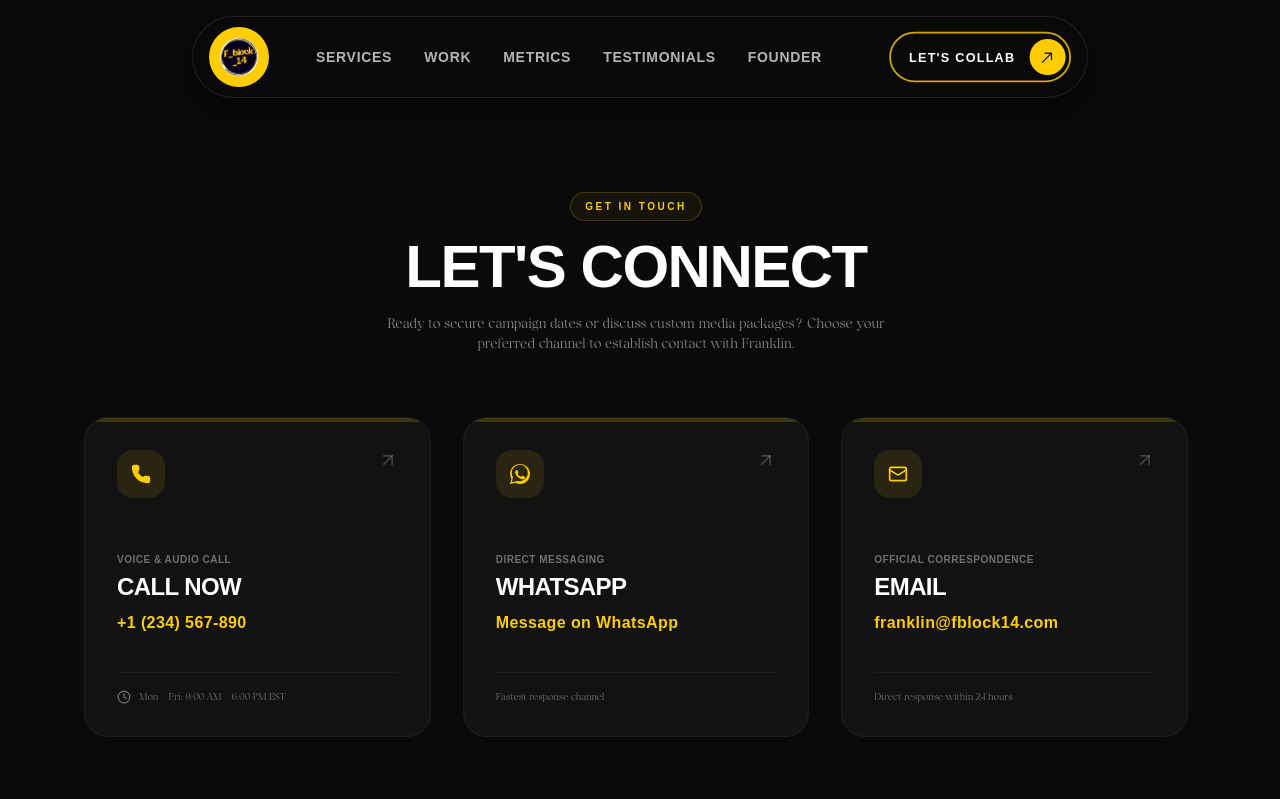
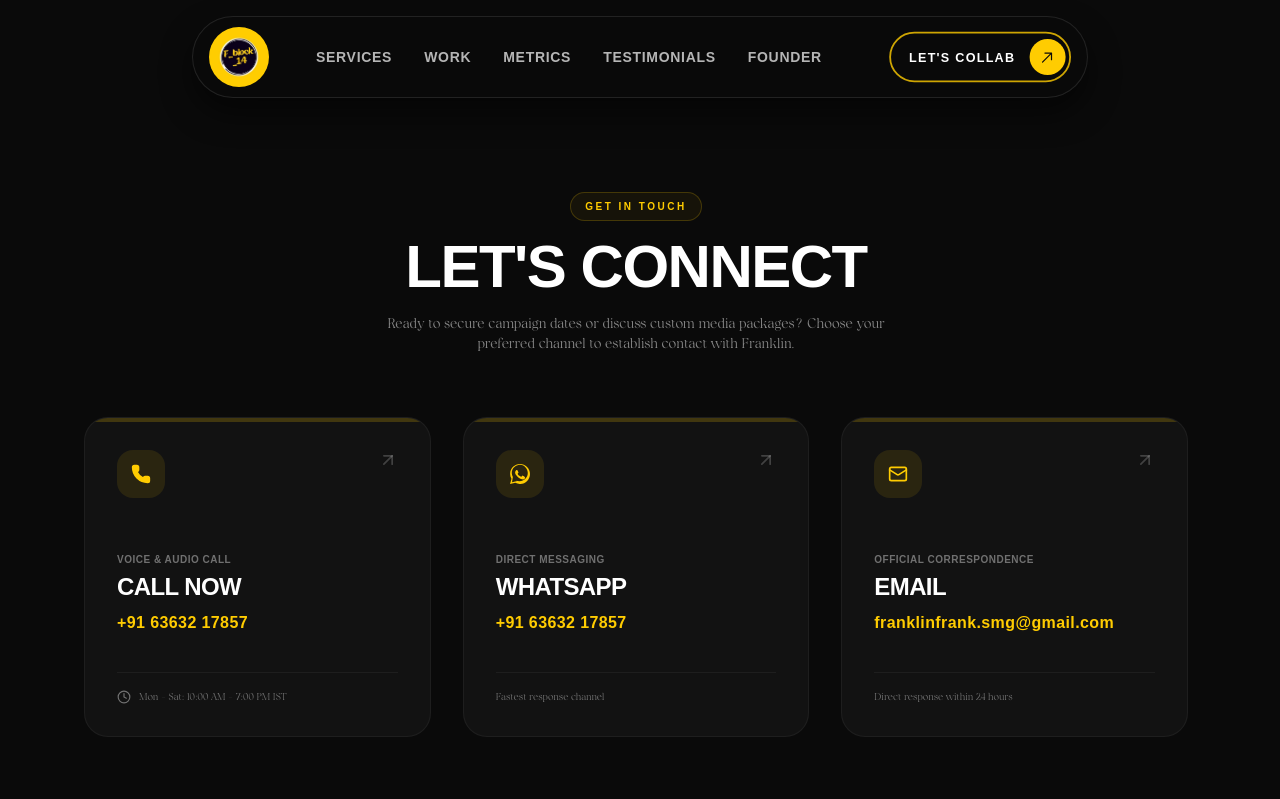
Before and after one commit to nknandakumar/fblock14_website, a Next.js app: page /contact in a window 1280 px wide. Shown: the top 799 px of the page. Built offline with nearby package versions, Linux system fonts and the light colour scheme; a web font is replaced by a local one.

Commit message:
contact information updated

```diff
--- a/src/app/contact/page.tsx
+++ b/src/app/contact/page.tsx
@@ -11,17 +11,17 @@ export const metadata: Metadata = {
 
 export default function Contact() {
   const contactDetails = {
-    phone: "+1 (234) 567-890",
-    phoneUrl: "tel:+1234567890",
-    email: "franklin@fblock14.com",
-    emailUrl: "mailto:franklin@fblock14.com",
-    whatsapp: "Message on WhatsApp",
-    whatsappUrl: "https://wa.me/1234567890",
-    hours: "Mon - Fri: 9:00 AM - 6:00 PM EST",
+    phone: "+91 63632 17857",
+    phoneUrl: "tel:+916363217857",
+    email: "franklinfrank.smg@gmail.com",
+    emailUrl: "mailto:franklinfrank.smg@gmail.com",
+    whatsapp: "+91 63632 17857",
+    whatsappUrl: "https://wa.me/916363217857",
+    hours: "Mon - Sat: 10:00 AM - 7:00 PM IST",
     instagram: "@f_block_14",
-    instagramUrl: "https://instagram.com/f_block_14",
+    instagramUrl: "https://www.instagram.com/f_block_14/",
     youtube: "Franklin F_BLOCK_14",
-    youtubeUrl: "https://youtube.com/@f_block_14",
+    youtubeUrl: "https://www.youtube.com/@f_block_14",
   };
 
   return (
--- a/src/app/layout.tsx
+++ b/src/app/layout.tsx
@@ -106,8 +106,8 @@ export default function RootLayout({
         "image": "https://fblock14.com/logo.webp",
         "description": "Premium digital content creator, brand collaborator, and founder of Hidden Hand Media.",
         "sameAs": [
-          "https://instagram.com/f_block_14",
-          "https://youtube.com/@f_block_14",
+          "https://www.instagram.com/f_block_14/",
+          "https://www.youtube.com/@f_block_14"
         ],
         "jobTitle": "Founder & Creative Director",
         "worksFor": {
@@ -123,7 +123,7 @@ export default function RootLayout({
         "url": "https://fblock14.com",
         "logo": "https://fblock14.com/logo.webp",
         "sameAs": [
-          "https://instagram.com/f_block_14"
+          "https://www.instagram.com/f_block_14/"
         ]
       },
       {
--- a/src/components/CTA.tsx
+++ b/src/components/CTA.tsx
@@ -10,7 +10,7 @@ export default function CTA() {
   const socials = [
     {
       name: "Instagram",
-      href: "https://instagram.com/f_block_14",
+      href: "https://www.instagram.com/f_block_14/",
       icon: (
         <svg className="w-6 h-6 fill-current" viewBox="0 0 24 24" xmlns="http://www.w3.org/2000/svg">
           <path d="M12 2.163c3.204 0 3.584.012 4.85.07 3.252.148 4.771 1.691 4.919 4.919.058 1.265.069 1.645.069 4.849 0 3.205-.012 3.584-.069 4.849-.149 3.225-1.664 4.771-4.919 4.919-1.266.058-1.644.07-4.85.07-3.204 0-3.584-.012-4.849-.07-3.26-.149-4.771-1.699-4.919-4.92-.058-1.265-.07-1.644-.07-4.849 0-3.204.013-3.583.07-4.849.149-3.227 1.664-4.771 4.919-4.919 1.266-.057 1.645-.069 4.849-.069zM12 0C8.741 0 8.333.014 7.053.072 2.695.272.273 2.69.073 7.051.014 8.333 0 8.741 0 12c0 3.259.014 3.668.072 4.948.2 4.358 2.618 6.78 6.98 6.98 1.281.058 1.689.072 4.948.072 3.259 0 3.668-.014 4.948-.072 4.354-.2 6.782-2.618 6.979-6.98.059-1.28.073-1.689.073-4.948 0-3.259-.014-3.667-.072-4.947-.196-4.354-2.617-6.78-6.979-6.98C15.668.014 15.259 0 12 0zm0 5.838a6.162 6.162 0 100 12.324 6.162 6.162 0 000-12.324zM12 16a4 4 0 110-8 4 4 0 010 8zm6.406-11.845a1.44 1.44 0 100 2.881 1.44 1.44 0 000-2.881z" />
@@ -19,7 +19,7 @@ export default function CTA() {
     },
     {
       name: "YouTube",
-      href: "https://youtube.com/@f_block_14",
+      href: "https://www.youtube.com/@f_block_14",
       icon: (
         <svg className="w-6 h-6 fill-current" viewBox="0 0 24 24" xmlns="http://www.w3.org/2000/svg">
           <path d="M23.498 6.163a3.003 3.003 0 00-2.11-2.11C19.518 3.545 12 3.545 12 3.545s-7.518 0-9.388.508a3.003 3.003 0 00-2.11 2.11C0 8.033 0 12 0 12s0 3.967.502 5.837a3.003 3.003 0 002.11 2.11c1.87.508 9.388.508 9.388.508s7.518 0 9.388-.508a3.003 3.003 0 002.11-2.11C24 15.967 24 12 24 12s0-3.967-.502-5.837zM9.545 15.568V8.432L15.818 12l-6.273 3.568z" />
@@ -27,17 +27,8 @@ export default function CTA() {
       ),
     },
     {
-      name: "Facebook",
-      href: "https://facebook.com/f_block_14",
-      icon: (
-        <svg className="w-6 h-6 fill-current" viewBox="0 0 24 24" xmlns="http://www.w3.org/2000/svg">
-          <path d="M24 12.073c0-6.627-5.373-12-12-12s-12 5.373-12 12c0 5.99 4.388 10.954 10.125 11.854v-8.385H7.078v-3.47h3.047V9.43c0-3.007 1.792-4.669 4.533-4.669 1.312 0 2.686.235 2.686.235v2.953H15.83c-1.491 0-1.956.925-1.956 1.874v2.25h3.328l-.532 3.47h-2.796v8.385C19.612 23.027 24 18.062 24 12.073z" />
-        </svg>
-      ),
-    },
-    {
       name: "WhatsApp",
-      href: "https://wa.me/1234567890",
+      href: "https://wa.me/916363217857",
       icon: (
         <svg className="w-6 h-6 fill-current" viewBox="0 0 24 24" xmlns="http://www.w3.org/2000/svg">
           <path d="M.057 24l1.687-6.163c-1.041-1.804-1.588-3.849-1.587-5.946C.06 5.348 5.397.01 12.008.01c3.202.001 6.212 1.246 8.477 3.514 2.266 2.268 3.507 5.28 3.505 8.484-.004 6.657-5.34 11.997-11.953 11.997-2.005-.001-3.973-.502-5.717-1.456L0 24zm6.59-4.846c1.6.95 3.188 1.449 4.825 1.451 5.436 0 9.86-4.37 9.864-9.799.002-2.63-1.023-5.101-2.885-6.967C16.58 2.016 14.1 1.02 11.999 1.02c-5.444 0-9.866 4.372-9.87 9.802 0 1.714.452 3.393 1.312 4.88L2.435 21.93l6.212-1.61zM17.18 14.93c-.282-.142-1.67-.82-1.93-.915-.258-.095-.447-.142-.635.142-.189.284-.73.915-.895 1.103-.165.188-.33.213-.612.07-.282-.142-1.192-.438-2.27-1.401-.839-.747-1.406-1.67-1.57-1.953-.165-.283-.018-.435.123-.575.127-.126.282-.33.424-.495.142-.165.189-.283.283-.472.094-.189.047-.354-.024-.495-.071-.142-.635-1.53-.87-2.095-.23-.553-.483-.477-.66-.486-.17-.008-.364-.01-.56-.01-.197 0-.518.073-.79.37-.272.296-1.04 1.016-1.04 2.479 0 1.462 1.063 2.875 1.213 3.074.149.198 2.095 3.2 5.076 4.487.709.306 1.262.489 1.694.625.712.227 1.36.195 1.871.118.571-.085 1.67-.682 1.905-1.34.235-.657.235-1.22.165-1.34-.07-.122-.258-.19-.54-.332z" />
@@ -46,7 +37,7 @@ export default function CTA() {
     },
     {
       name: "Email",
-      href: "mailto:franklin@fblock14.com",
+      href: "mailto:franklinfrank.smg@gmail.com",
       icon: <Mail className="w-6 h-6" />,
     },
   ];
--- a/src/components/Footer.tsx
+++ b/src/components/Footer.tsx
@@ -9,7 +9,7 @@ export default function Footer() {
 
     {
       name: "YouTube",
-      href: "https://youtube.com/@f_block_14",
+      href: "https://www.youtube.com/@f_block_14",
       icon: (
         <svg className="w-5 h-5 fill-current" viewBox="0 0 24 24" xmlns="http://www.w3.org/2000/svg">
           <path d="M23.498 6.163a3.003 3.003 0 00-2.11-2.11C19.518 3.545 12 3.545 12 3.545s-7.518 0-9.388.508a3.003 3.003 0 00-2.11 2.11C0 8.033 0 12 0 12s0 3.967.502 5.837a3.003 3.003 0 002.11 2.11c1.87.508 9.388.508 9.388.508s7.518 0 9.388-.508a3.003 3.003 0 002.11-2.11C24 15.967 24 12 24 12s0-3.967-.502-5.837zM9.545 15.568V8.432L15.818 12l-6.273 3.568z" />
@@ -18,7 +18,7 @@ export default function Footer() {
     },
      {
       name: "Instagram",
-      href: "https://instagram.com/f_block_14",
+      href: "https://www.instagram.com/f_block_14/",
       icon: (
         <svg className="w-5 h-5 fill-current" viewBox="0 0 24 24" xmlns="http://www.w3.org/2000/svg">
           <path d="M12 2.163c3.204 0 3.584.012 4.85.07 3.252.148 4.771 1.691 4.919 4.919.058 1.265.069 1.645.069 4.849 0 3.205-.012 3.584-.069 4.849-.149 3.225-1.664 4.771-4.919 4.919-1.266.058-1.644.07-4.85.07-3.204 0-3.584-.012-4.849-.07-3.26-.149-4.771-1.699-4.919-4.92-.058-1.265-.07-1.644-.07-4.849 0-3.204.013-3.583.07-4.849.149-3.227 1.664-4.771 4.919-4.919 1.266-.057 1.645-.069 4.849-.069zM12 0C8.741 0 8.333.014 7.053.072 2.695.272.273 2.69.073 7.051.014 8.333 0 8.741 0 12c0 3.259.014 3.668.072 4.948.2 4.358 2.618 6.78 6.98 6.98 1.281.058 1.689.072 4.948.072 3.259 0 3.668-.014 4.948-.072 4.354-.2 6.782-2.618 6.979-6.98.059-1.28.073-1.689.073-4.948 0-3.259-.014-3.667-.072-4.947-.196-4.354-2.617-6.78-6.979-6.98C15.668.014 15.259 0 12 0zm0 5.838a6.162 6.162 0 100 12.324 6.162 6.162 0 000-12.324zM12 16a4 4 0 110-8 4 4 0 010 8zm6.406-11.845a1.44 1.44 0 100 2.881 1.44 1.44 0 000-2.881z" />
@@ -27,7 +27,7 @@ export default function Footer() {
     },
     {
       name: "WhatsApp",
-      href: "https://wa.me/1234567890",
+      href: "https://wa.me/916363217857",
       icon: (
         <svg className="w-5 h-5 fill-current" viewBox="0 0 24 24" xmlns="http://www.w3.org/2000/svg">
           <path d="M.057 24l1.687-6.163c-1.041-1.804-1.588-3.849-1.587-5.946C.06 5.348 5.397.01 12.008.01c3.202.001 6.212 1.246 8.477 3.514 2.266 2.268 3.507 5.28 3.505 8.484-.004 6.657-5.34 11.997-11.953 11.997-2.005-.001-3.973-.502-5.717-1.456L0 24zm6.59-4.846c1.6.95 3.188 1.449 4.825 1.451 5.436 0 9.86-4.37 9.864-9.799.002-2.63-1.023-5.101-2.885-6.967C16.58 2.016 14.1 1.02 11.999 1.02c-5.444 0-9.866 4.372-9.87 9.802 0 1.714.452 3.393 1.312 4.88L2.435 21.93l6.212-1.61zM17.18 14.93c-.282-.142-1.67-.82-1.93-.915-.258-.095-.447-.142-.635.142-.189.284-.73.915-.895 1.103-.165.188-.33.213-.612.07-.282-.142-1.192-.438-2.27-1.401-.839-.747-1.406-1.67-1.57-1.953-.165-.283-.018-.435.123-.575.127-.126.282-.33.424-.495.142-.165.189-.283.283-.472.094-.189.047-.354-.024-.495-.071-.142-.635-1.53-.87-2.095-.23-.553-.483-.477-.66-.486-.17-.008-.364-.01-.56-.01-.197 0-.518.073-.79.37-.272.296-1.04 1.016-1.04 2.479 0 1.462 1.063 2.875 1.213 3.074.149.198 2.095 3.2 5.076 4.487.709.306 1.262.489 1.694.625.712.227 1.36.195 1.871.118.571-.085 1.67-.682 1.905-1.34.235-.657.235-1.22.165-1.34-.07-.122-.258-.19-.54-.332z" />
```
